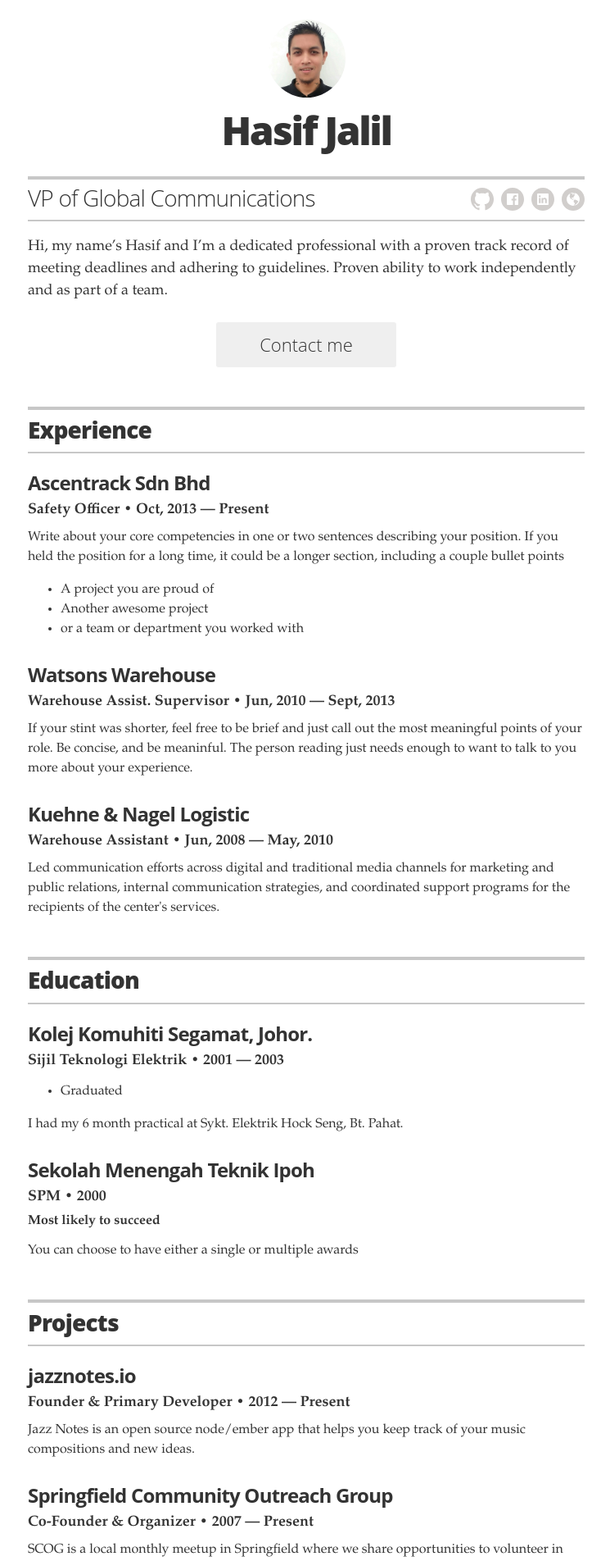
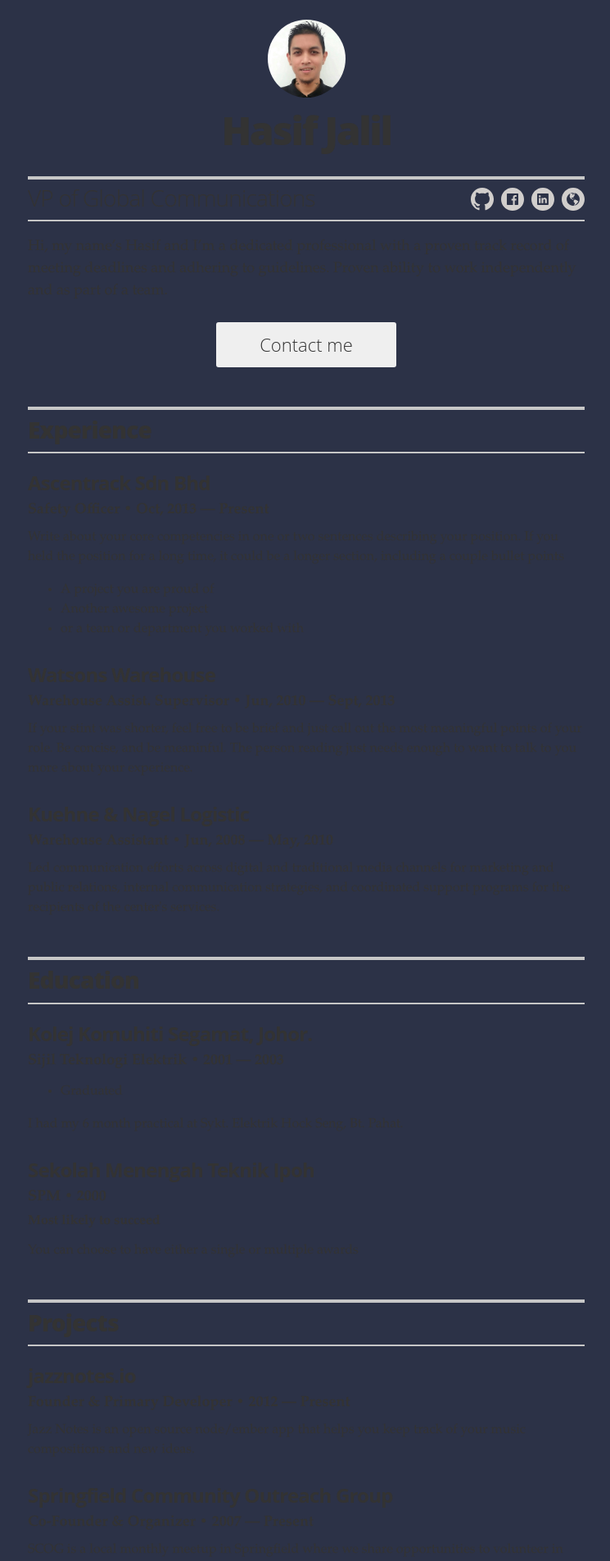
Before and after one commit to hasifjalil/jekyll-resume, a Jekyll site: the page built from index.html, in a window 1280 px wide. Shown: the top 1904 px of the page at 82% size, without its empty margins (266-1011 px from the left). Built offline with Jekyll 4.4.1, drawn with Linux system fonts in a browser that asks for light colours.

Commit message:
update _base.scss

```diff
--- a/_sass/_base.scss
+++ b/_sass/_base.scss
@@ -7,10 +7,10 @@
 }
 
 html {
-  background: $white;
+  background: #2C3247; // Changed to new background color
 }
 
-body{
+body {
   @include serif;
   color: $text_color;
   font-size: 16px;
```
